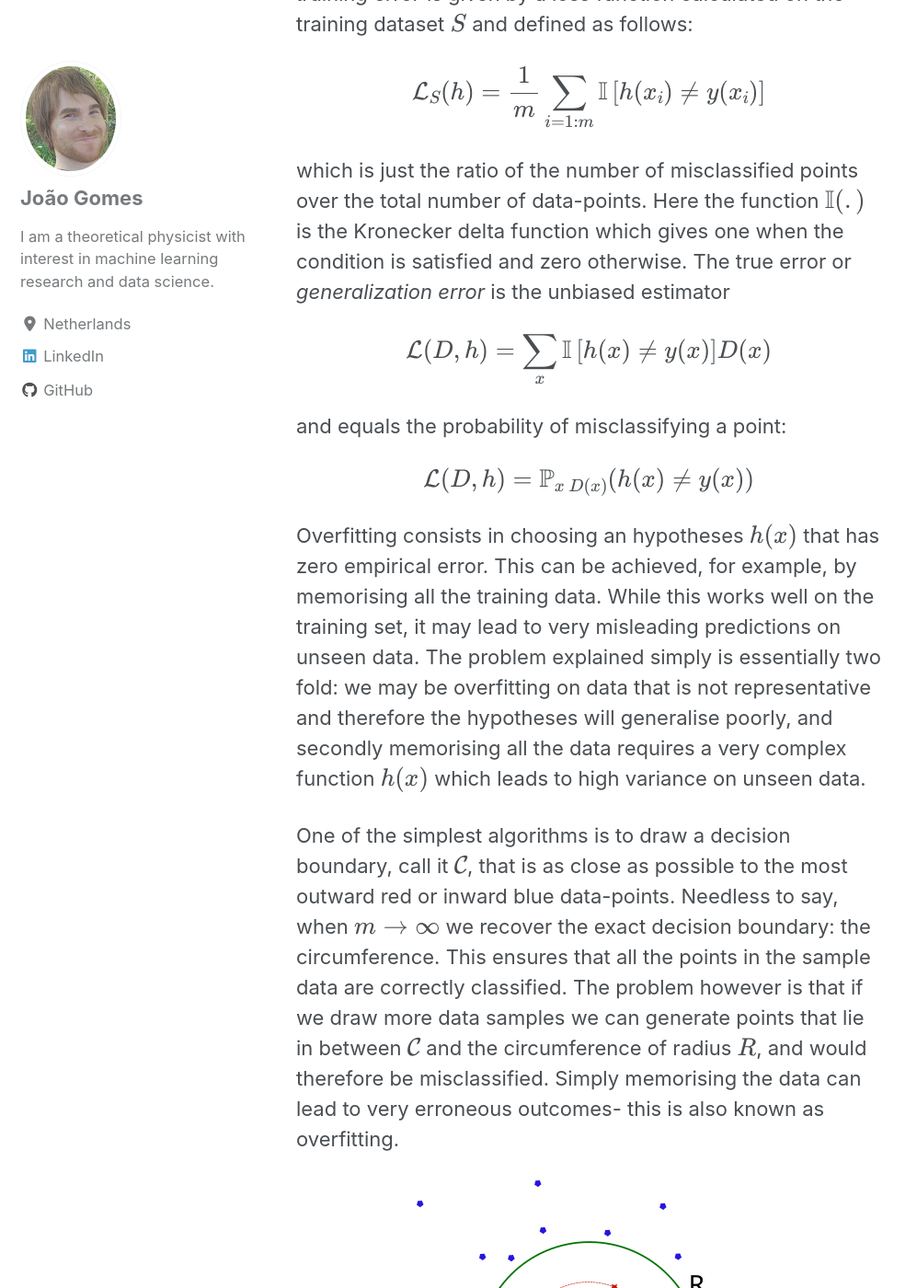
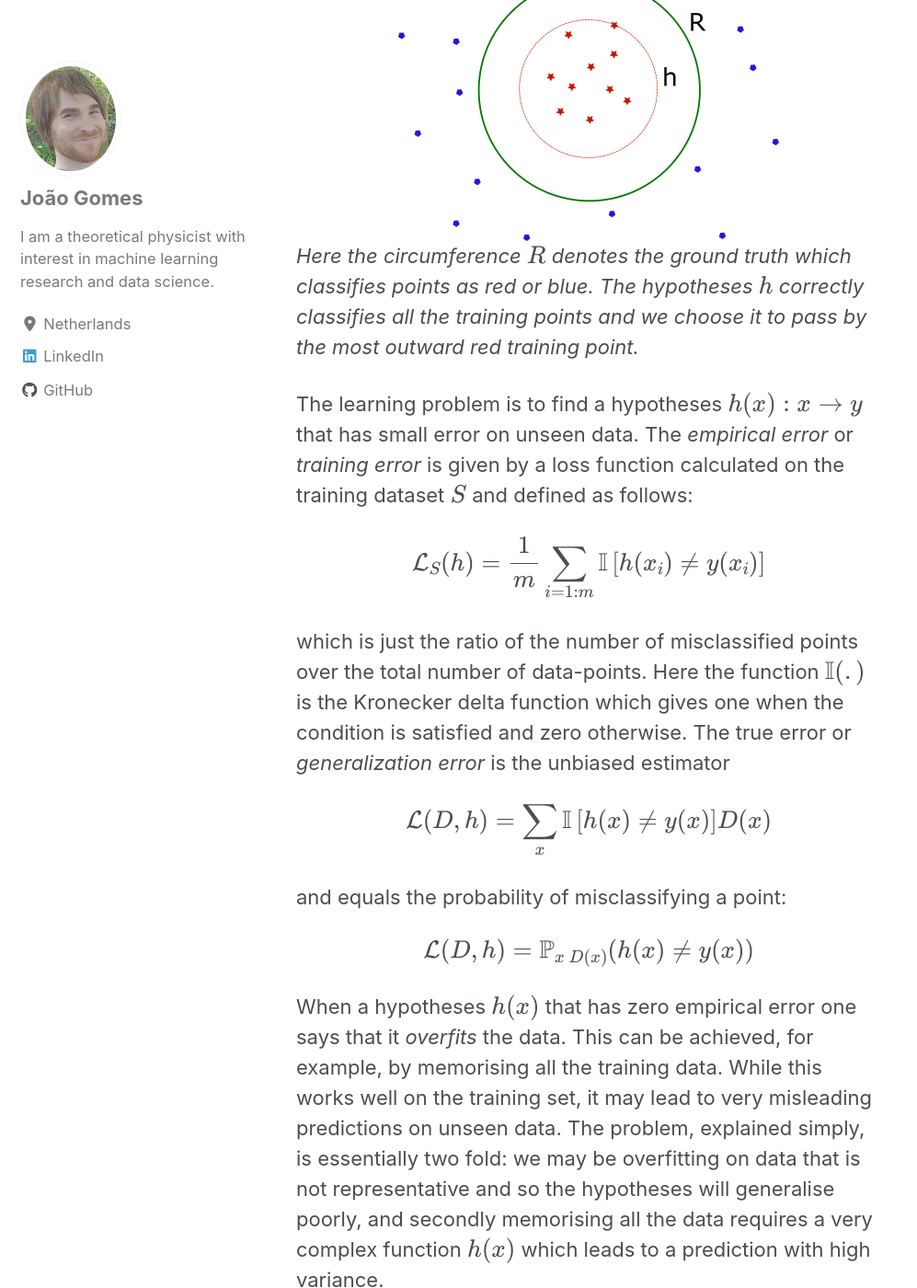
Before and after one commit to joaomvg/ml-pelican-website, a Jekyll site: the page built from _posts/2020-4-14-PAC_learning.md, in a window 1280 px wide and 1400 px high, scrolled down 1697 px. Shown: the whole window at 92% size, without its empty margins (0-997 px from the left). Built offline with Jekyll 4.4.1, drawn with Linux system fonts in a browser that asks for light colours; cached includes are drawn as plain includes; nearby versions of some CDN libraries; formulas are drawn with MathJax 3; some of the changed text lies outside the part shown.

Commit message:
pic and text

```diff
--- a/_posts/2020-4-14-PAC_learning.md
+++ b/_posts/2020-4-14-PAC_learning.md
@@ -15,7 +15,7 @@ toc: true
 
 PAC stands for "probably approximately correct". As the name suggests, it relates to the probability, or confidence, of a quantity to be approximately correct. This is in essence what machine learning tries to do.
 
-Suppose we have a classification problem with $$N$$ classes $y_i\in {y_0,y_1,\ldots,y_{N-1}}$, and we are given a training dataset $$S$$ with $$m$$ data-points. Each data-point is characterised by $$Q$$ features, usually represented as a vector $$(f_1,f_2,\ldots,f_Q)$$, and we want to find a map $$\mathcal{G}$$ between these features and the corresponding class $$y$$:
+Suppose we have a classification problem with $$N$$ classes $$y_i\in {y_0,y_1,\ldots,y_{N-1}}$$, and we are given a training dataset $$S$$ with $$m$$ data-points. Each data-point is characterised by $$Q$$ features, usually represented as a vector $$(f_1,f_2,\ldots,f_Q)$$, and we want to find a map $$\mathcal{G}$$ between these features and the corresponding class $$y$$:
 
 $$\mathcal{G}: (f_1,f_2,\ldots,f_Q)\rightarrow y=\{y_0,y_1,\ldots, y_{N-1}\}$$
 
@@ -23,7 +23,10 @@ This map, however, does not always exist. In this case we can only determine the
 
 Let us assume for the moment that such a map exists. Consider the problem of classifying points on a 2D plane as red or blue. The exact map is characterised by a circumference of radius $$R$$ concentric with the origin of the plane, which colours points that are inside as red and outside as blue. See figure below. The training dataset consists of $$m$$ data-points $$\mathbb{x}=(x_1,x_2)$$ sampled independently and identically distributed (i.i.d) from a distribution $$D(x)$$. In most instances, we do not know this distribution.
 
-The learning problem is to find an hypotheses $$h(x): x\rightarrow y$$ that has small error on unseen data. The *empirical error* or *training error* is given by a loss function calculated on the training dataset $$S$$ and defined as follows:
+![](/images/PAC learning.png){: .align-center}
+*Here the circumference $$R$$ denotes the ground truth which classifies points as red or blue. The hypotheses $$h$$ correctly classifies all the training points and we choose it to pass by the most outward red training point.*
+
+The learning problem is to find a hypotheses $$h(x): x\rightarrow y$$ that has small error on unseen data. The *empirical error* or *training error* is given by a loss function calculated on the training dataset $$S$$ and defined as follows:
 
 $$\mathcal{L}_S(h)=\frac{1}{m}\sum_{i=1:m}\mathbb{I}\left[h(x_i)\neq y(x_i)\right]$$
 
@@ -35,10 +38,8 @@ and equals the probability of misclassifying a point:
 
 $$\mathcal{L}(D,h)=\mathbb{P}_{x~D(x)}(h(x)\neq y(x))$$
 
-Overfitting consists in choosing an hypotheses $$h(x)$$ that has zero empirical error. This can be achieved, for example, by memorising all the training data. While this works well on the training set, it may lead to very misleading predictions on unseen data. The problem explained simply is essentially two fold: we may be overfitting on data that is not representative and therefore the hypotheses will generalise poorly, and secondly memorising all the data requires a very complex function $$h(x)$$ which leads to high variance on unseen data.
+When a hypotheses $$h(x)$$ that has zero empirical error one says that it *overfits* the data. This can be achieved, for example, by memorising all the training data. While this works well on the training set, it may lead to very misleading predictions on unseen data. The problem, explained simply, is essentially two fold: we may be overfitting on data that is not representative and so the hypotheses will generalise poorly, and secondly memorising all the data requires a very complex function $$h(x)$$ which leads to a prediction with high variance.
 
 One of the simplest algorithms is to draw a decision boundary, call it $$\mathcal{C}$$, that is as close as possible to the most outward red or inward blue data-points. Needless to say, when $$m\rightarrow \infty$$ we recover the exact decision boundary: the circumference. This ensures that all the points in the sample data are correctly classified. The problem however is that if we draw more data samples we can generate points that lie in between $$\mathcal{C}$$ and the circumference of radius $$R$$, and would therefore be misclassified.  Simply memorising the data can lead to very erroneous outcomes- this is also known as overfitting.
 
-
-![](/images/PAC learning.png){: .align-center}
-*Learning with circles. Here the circumference $$R$$ denotes the ground truth which classifies points as red or blue. The hypotheses $$h$$ correctly classifies all the training points and we choose it to pass by the most outward red training point.*
+![](/images/circle_learning_epsilon.png){: .align-center}
```
Also changed, not shown: images/circle_learning_epsilon.png (added).
